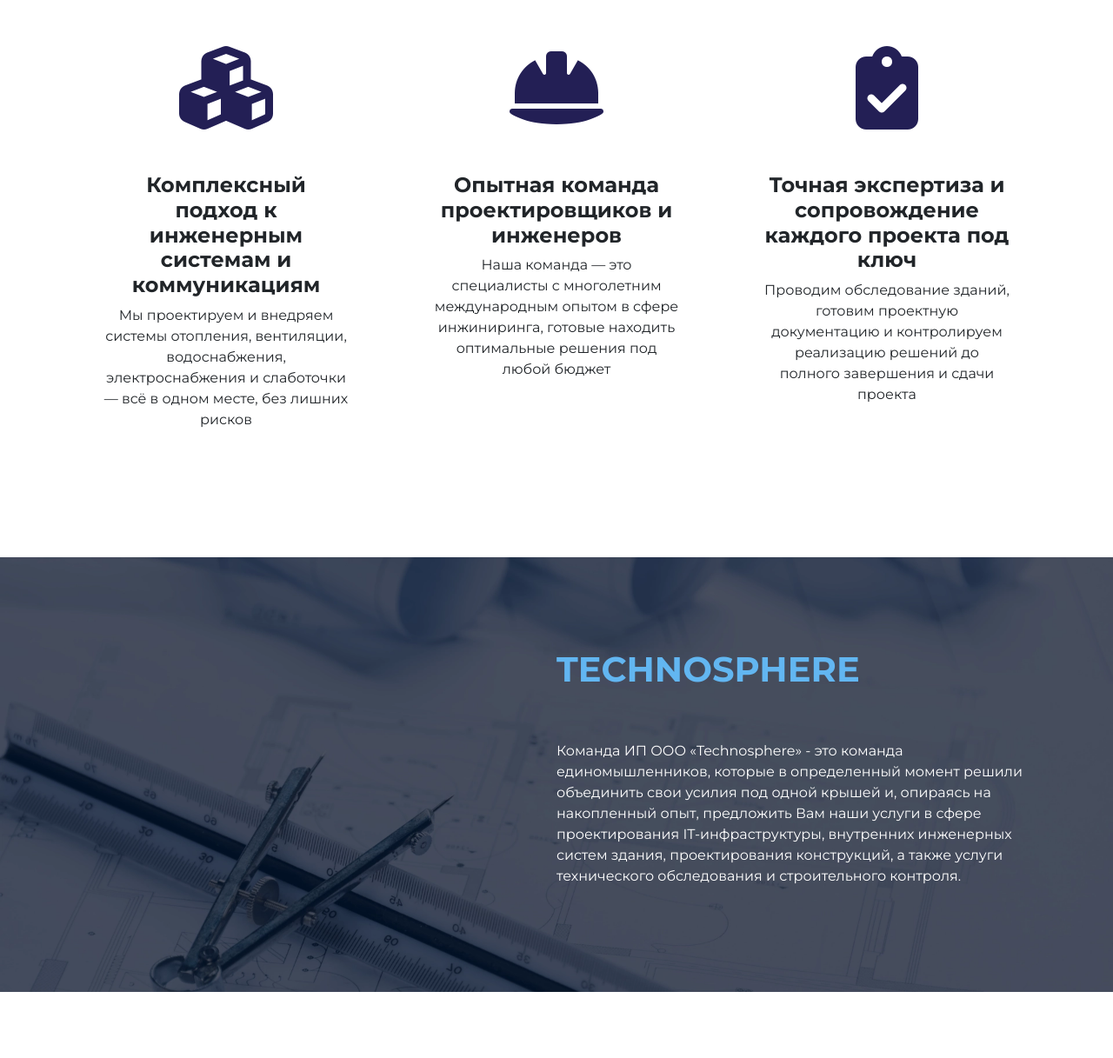
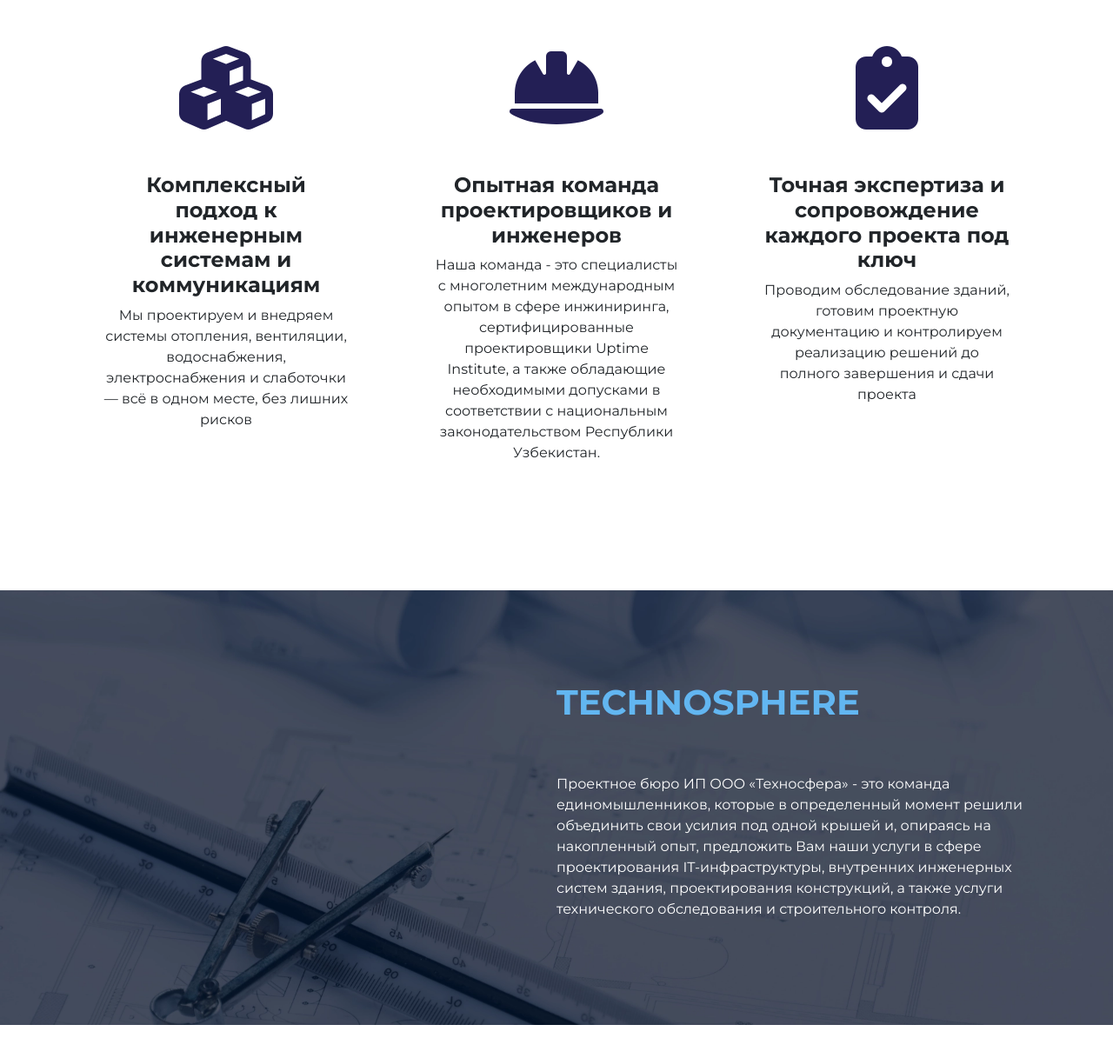
Before and after one commit to Davlet-Sabirov/technosphere.team, a plain HTML site: page index.html in a window 1280 px wide. Shown: the part 1541-2758 px from the top of the page at 87% size. Drawn offline with nearby package versions, Linux system fonts and the light colour scheme.

```diff
--- a/index.html
+++ b/index.html
@@ -143,8 +143,8 @@
                 <div class="col-lg-4 px-5">
                     <i class="fa-solid fa-helmet-safety fa-6x"></i>
                     <h4>Опытная команда проектировщиков и инженеров</h4>
-                    <p>Наша команда — это специалисты с многолетним международным опытом в сфере инжиниринга,
-                        готовые находить оптимальные решения под любой бюджет</p>
+                    <p>Наша команда - это специалисты с многолетним международным опытом в сфере инжиниринга, сертифицированные проектировщики Uptime Institute,
+                        а также обладающие необходимыми допусками в соответствии с национальным законодательством Республики Узбекистан.</p>
                 </div>
                 <div class="col-lg-4 px-5">
                     <i class="fa-solid fa-clipboard-check fa-6x"></i>
@@ -162,7 +162,7 @@
         <div class="container d-flex">
             <div class="about-us-text col-12 col-md-6">
                 <h2>TECHNOSPHERE</h2>
-                <p>Команда ИП ООО «Technosphere» - это команда
+                <p>Проектное бюро ИП ООО «Техносфера» - это команда
                     единомышленников, которые в определенный
                     момент решили объединить свои усилия под
                     одной крышей и, опираясь на накопленный
```
Also changed, not shown: politics.html (+3 -3 lines).
